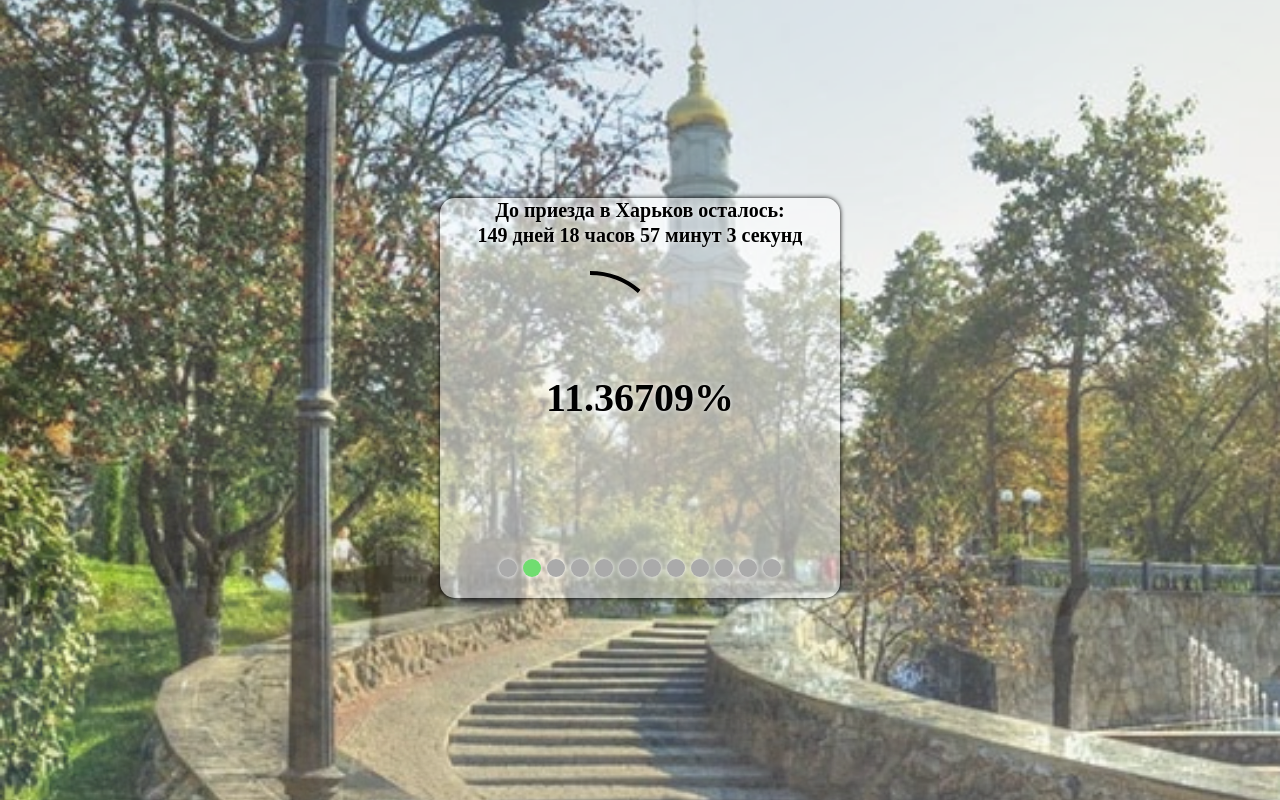
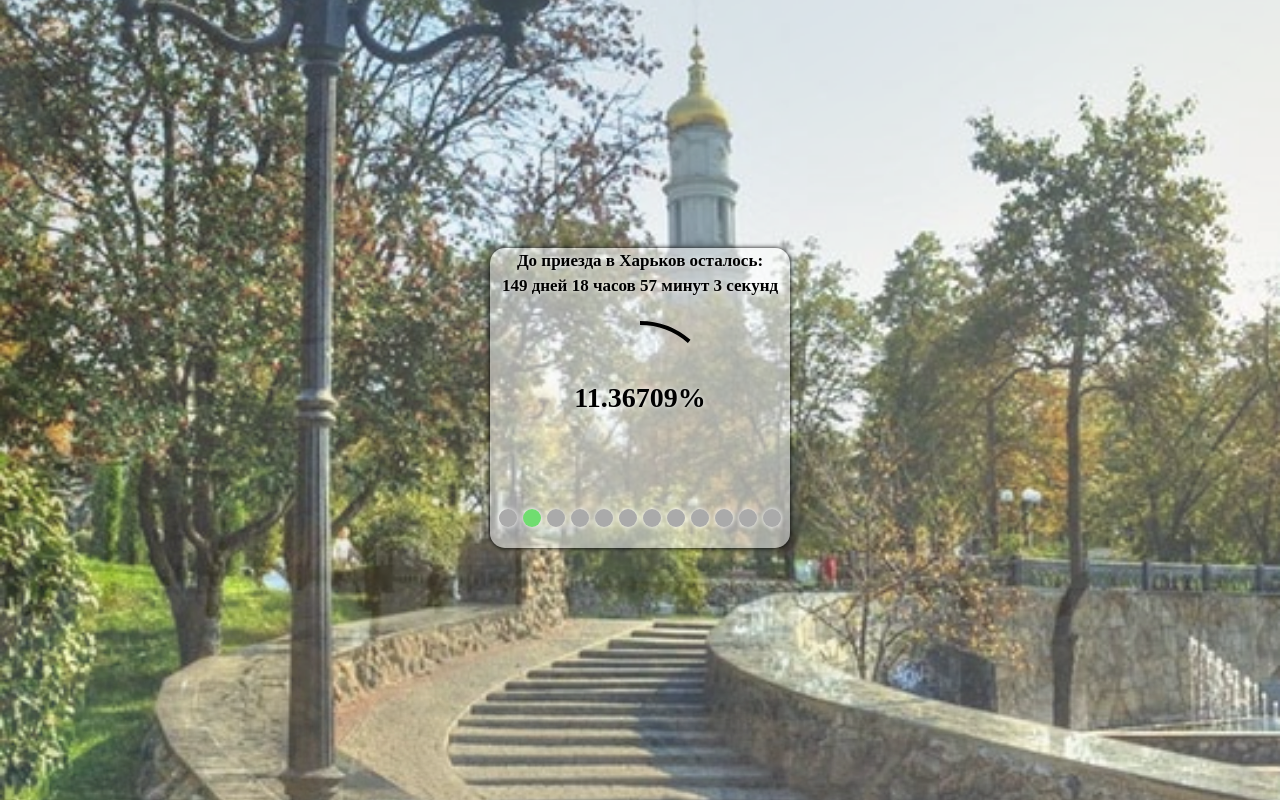
Before and after one commit to vueAppsTesting/timers, a plain HTML site: page index.html in a window 1280 px wide. Drawn offline with Linux system fonts and the light colour scheme.

Commit message:
Update main.css

```diff
--- a/main.css
+++ b/main.css
@@ -20,8 +20,8 @@ html, body {
   }
 
   .center {
-    width: 400px;
-    height: 400px;
+    width: 300px;
+    height: 300px;
     margin: auto;
     display: inline-block;
     position: relative;
@@ -39,8 +39,8 @@ html, body {
 
   .text_block {
     display: block;
-    width: 400px;
-    height: 400px;
+    width: 300px;
+    height: 300px;
     position: absolute;
     left: 0;
     top: 0;
@@ -48,18 +48,18 @@ html, body {
 
   #parcentText {
     position: absolute;
-    top: 180px;
+    top: 130px;
     left: 0;
     width: 100%;
     text-align: center;
-    font-size: 40px;
+    font-size: 28px;
     line-height: 40px;
     text-shadow: 0 0 5px #fff;
     font-weight: bold;
   }
 
   .text_info {
-    font-size: 20px;
+    font-size: 17px;
     line-height: 25px;
     font-weight: bold;
     text-shadow: 0 0 5px #fff;
```
